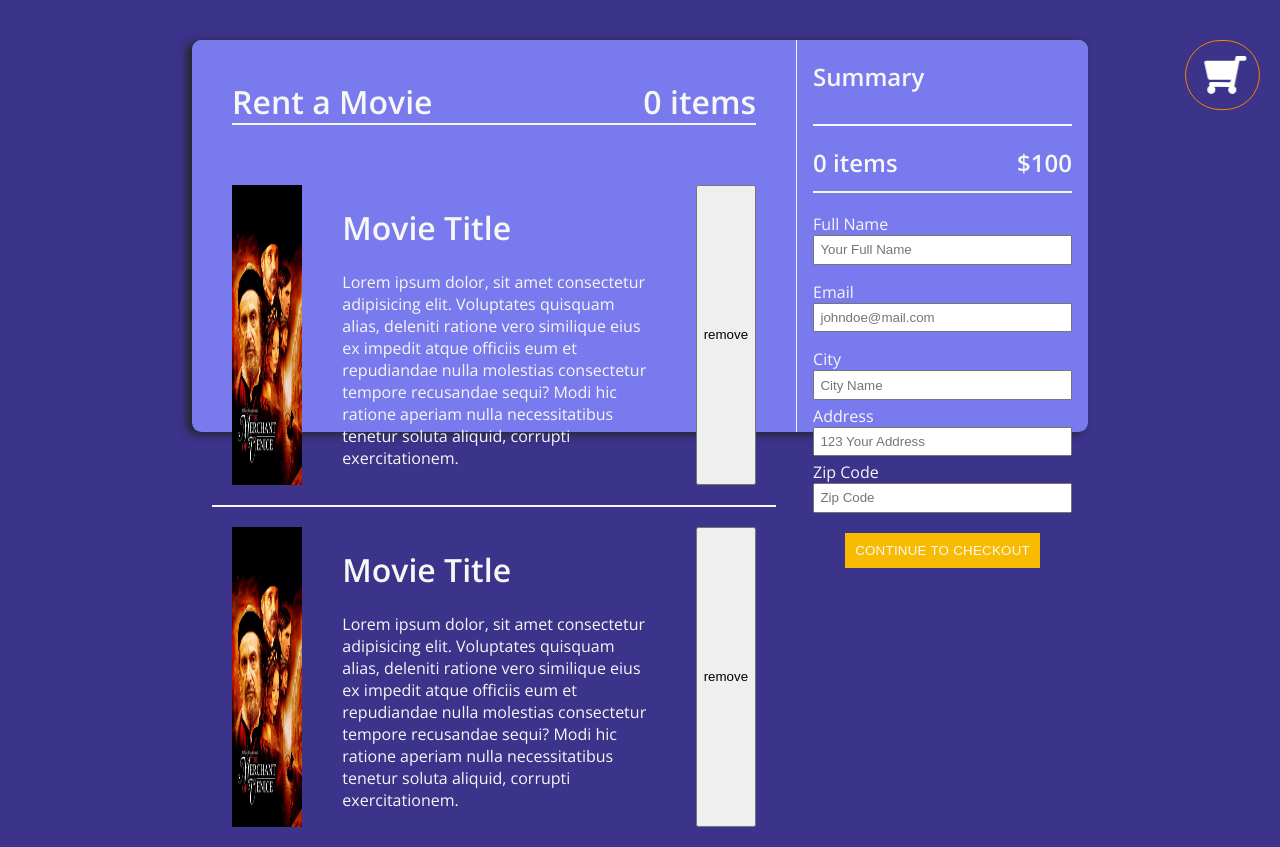
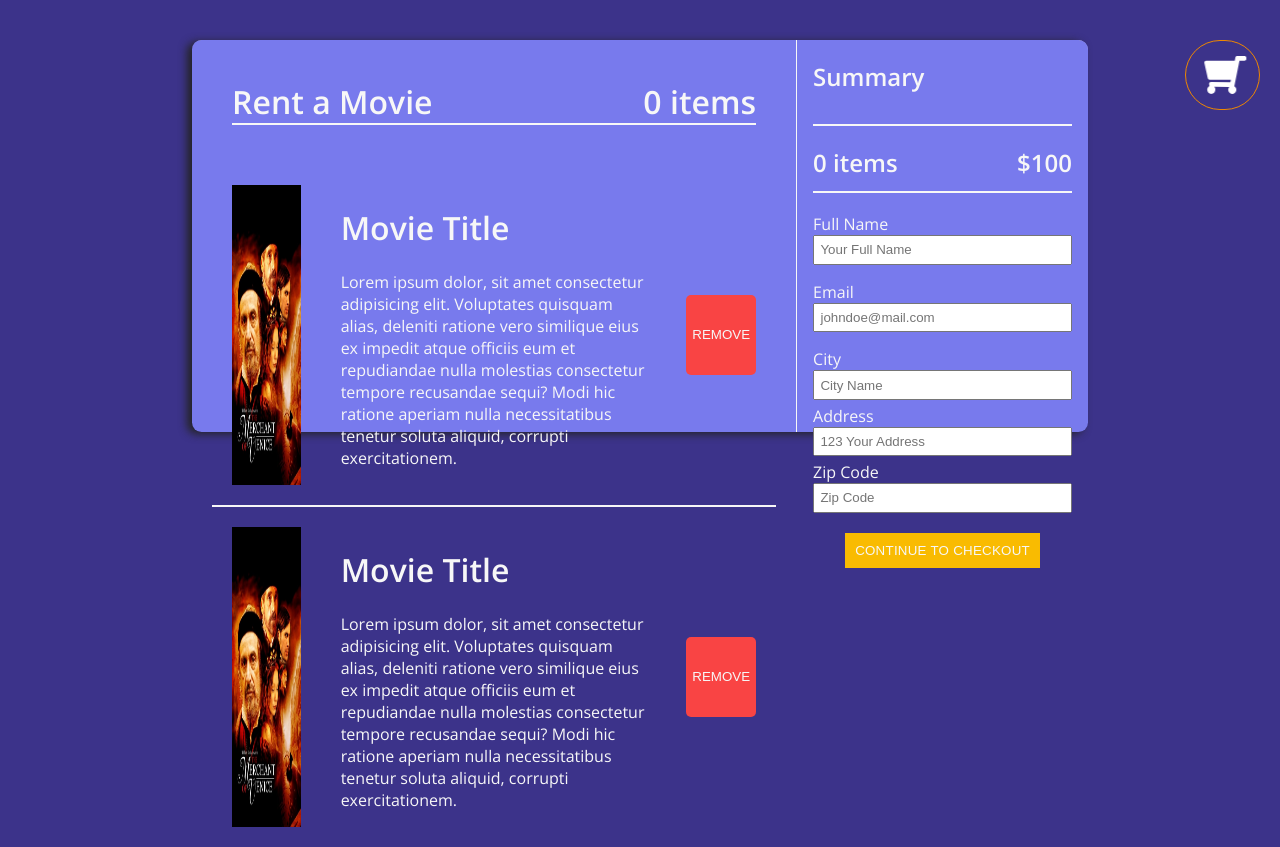
Before and after one commit to andreialexc30/movidentifier, a Vue app: page / in a window 1280 px wide. Both pictures are taken after a click on the button 1222 px from the left and 75 px from the top of the page. Built offline with nearby package versions, Linux system fonts and the light colour scheme.

Commit message:
Set max width of 500px for movie poster inside the cart. Also added overflow scroll for the movies in cart in order to keep the checkout sidebar visible

```diff
--- a/src/scss/cart/_movieCard.scss
+++ b/src/scss/cart/_movieCard.scss
@@ -1,11 +1,13 @@
 .shopping-cart_details {
     margin: 1.25em;
+    overflow: hidden;
 
     .movie-in-cart {
         display: flex;
         padding: 1.25em;
 
         &_img {
+            max-width: 500px;
             width: 100%;
             height: auto;
 
@@ -18,6 +20,17 @@
         &_details {
             padding: 0 2.5em;
         }
+
+        &_removeBtn {
+            height: 10vh;
+            background-color: #f94444;
+            border: none;
+            border-radius: 5px;
+            text-transform: uppercase;
+            color: $fff;
+            align-self: center;
+            cursor: pointer;
+        }
     }
 
     .movie-in-cart:not(:last-child) {
```
